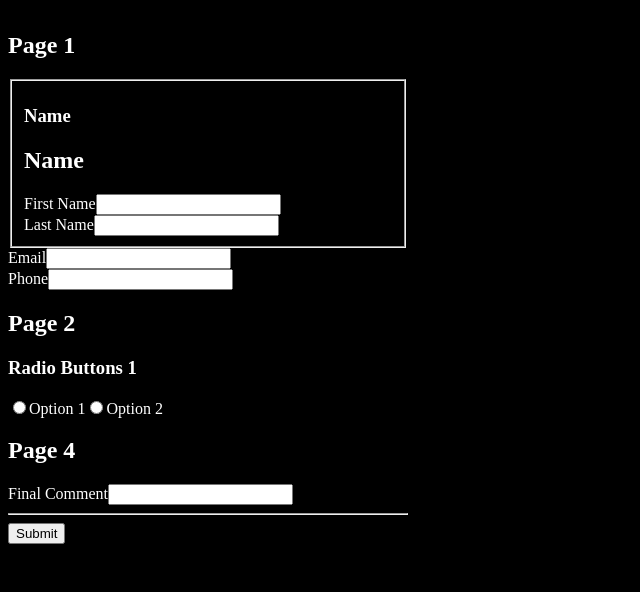
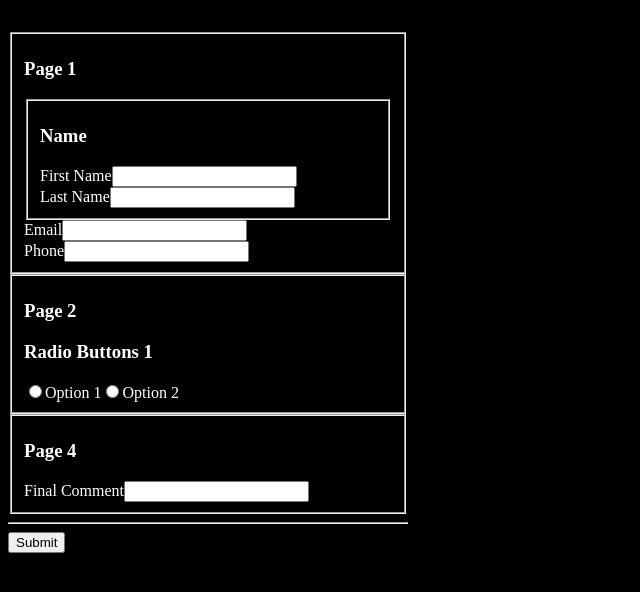
Before and after one commit to RonNewcomb/dynamic-react-hooks-form, a React app: page / in a window 1280 px wide. Shown: the top 592 px of the page, without its empty margins (0-640 px from the left). Built offline with nearby package versions, Linux system fonts and the light colour scheme.

Commit message:
moved "the switch statement" and "the loop" to the Fields.tsx file, so the import statements have a clear dependancy order

```diff
--- a/src/SuperDynamicForm/SuperDynamicFields.tsx
+++ b/src/SuperDynamicForm/SuperDynamicFields.tsx
@@ -1,8 +1,7 @@
 import * as React from "react";
-import { Overlay } from "../util/Overlay";
 import { useAsync } from "../util/useAsync";
 import type { IField, IOption } from "./ISuperDynamicForm";
-import { IUtilityBelt, renderSubfields } from "./SuperDynamicForm";
+import type { IUtilityBelt } from "./SuperDynamicForm";
 
 interface IProps {
   field: IField;
@@ -13,10 +12,37 @@ interface IDynInputFieldProps extends IProps {
   type: "text" | "email" | "tel" | "url" | "number" | "password";
 }
 
+export const renderFields = (fields: IField[], fns: IUtilityBelt) => (
+  <>
+    {fields.map(f => (
+      <React.Fragment key={f.id}>{renderField(f, fns)}</React.Fragment>
+    ))}
+  </>
+);
+
+export const renderField = (field: IField, utilityBelt: IUtilityBelt) => {
+  switch (field.type) {
+    case "section":
+      return <DynFieldGroup field={field} fns={utilityBelt} />;
+    case "field_group":
+      return <DynFieldGroup field={field} fns={utilityBelt} />;
+    case "pick1":
+      return <DynRadioset field={field} fns={utilityBelt} />;
+    case "text":
+      return <DynInputField field={field} fns={utilityBelt} type="text" />;
+    case "email":
+      return <DynInputField field={field} fns={utilityBelt} type="email" />;
+    case "number":
+      return <DynInputField field={field} fns={utilityBelt} type="number" />;
+    default:
+      return <div>Unknown field type '${field.type}'</div>;
+  }
+};
+
 export const DynFieldGroup = ({ field, fns }: IProps) => (
   <fieldset key={field.id}>
     <h3>{field.label}</h3>
-    {renderSubfields(field, fns)}
+    {renderFields(field.fields || [], fns)}
   </fieldset>
 );
 
@@ -27,7 +53,7 @@ export const DynInputField = ({ field, type, fns }: IDynInputFieldProps) => (
   </div>
 );
 
-export const DynRadios = ({ field, fns }: IProps) => {
+export const DynRadioset = ({ field, fns }: IProps) => {
   const [options, isLoading, error] = useAsync<IOption[], typeof fns.getOptionsAt>(fns.getOptionsAt, field);
   return (
     <>
--- a/src/SuperDynamicForm/SuperDynamicForm.tsx
+++ b/src/SuperDynamicForm/SuperDynamicForm.tsx
@@ -1,7 +1,7 @@
 import * as React from "react";
 import { useState } from "react";
 import type { IField, IOption } from "./ISuperDynamicForm";
-import { DynFieldGroup, DynInputField, DynRadios } from "./SuperDynamicFields";
+import { renderFields } from "./SuperDynamicFields";
 import { getDynamicForm, getOptions, pseudoSubmit, submitDynamicForm } from "../backend/api";
 import { useAsync } from "../util/useAsync";
 import { Loading } from "../util/Loading";
@@ -69,7 +69,7 @@ export const SuperDynamicForm = ({ query, endpoint, onDone }: IProps) => {
   return (
     <Overlay if={overlayOn}>
       <form onSubmit={submitting} style={{ maxWidth: 400 }}>
-        {current.map(f => renderSubfields(f, utilityBelt))}
+        {renderFields(current, utilityBelt)}
         <hr />
         {serverError && <div>{serverError.message}</div>}
         <div>
@@ -79,31 +79,3 @@ export const SuperDynamicForm = ({ query, endpoint, onDone }: IProps) => {
     </Overlay>
   );
 };
-
-export const renderSubfields = (field: IField, utilityBelt: IUtilityBelt) => (
-  <React.Fragment key={field.id}>
-    <h2>{field.label}</h2>
-    {(field.fields || []).map(f => (
-      <React.Fragment key={f.id}>{renderLeafField(f, utilityBelt)}</React.Fragment>
-    ))}
-  </React.Fragment>
-);
-
-const renderLeafField = (field: IField, utilityBelt: IUtilityBelt) => {
-  switch (field.type) {
-    case "section":
-      return <DynFieldGroup field={field} fns={utilityBelt} />;
-    case "field_group":
-      return <DynFieldGroup field={field} fns={utilityBelt} />;
-    case "pick1":
-      return <DynRadios field={field} fns={utilityBelt} />;
-    case "text":
-      return <DynInputField field={field} type="text" fns={utilityBelt} />;
-    case "email":
-      return <DynInputField field={field} type="email" fns={utilityBelt} />;
-    case "number":
-      return <DynInputField field={field} type="number" fns={utilityBelt} />;
-    default:
-      return <div>Unknown field type '${field.type}'</div>;
-  }
-};
--- a/src/backend/api.ts
+++ b/src/backend/api.ts
@@ -11,13 +11,13 @@ export async function getDynamicForm(query: string, endpoint: string): Promise<I
 
 export async function getOptions(optionsAt: string): Promise<IOption[]> {
     await milliseconds(Math.random() * 2000 + 1000);
-    if (Math.random() < 0.1) throw Error(`HTTP 500: GET /getOptions/${optionsAt} timed out`);
+    if (Math.random() < 0.01) throw Error(`HTTP 500: GET /getOptions/${optionsAt} timed out`);
     return mockOptionsFromServer(optionsAt);
 }
 
 export async function pseudoSubmit(formAsIs: IField[]): Promise<IField[]> {
     await milliseconds(Math.random() * 2000 + 1000);
-    if (Math.random() < 0.1) throw Error(`HTTP 500: POST /pseudoSubmit`);
+    if (Math.random() < 0.01) throw Error(`HTTP 500: POST /pseudoSubmit`);
     return mockDataFromServer(formAsIs);
 }
 
```
